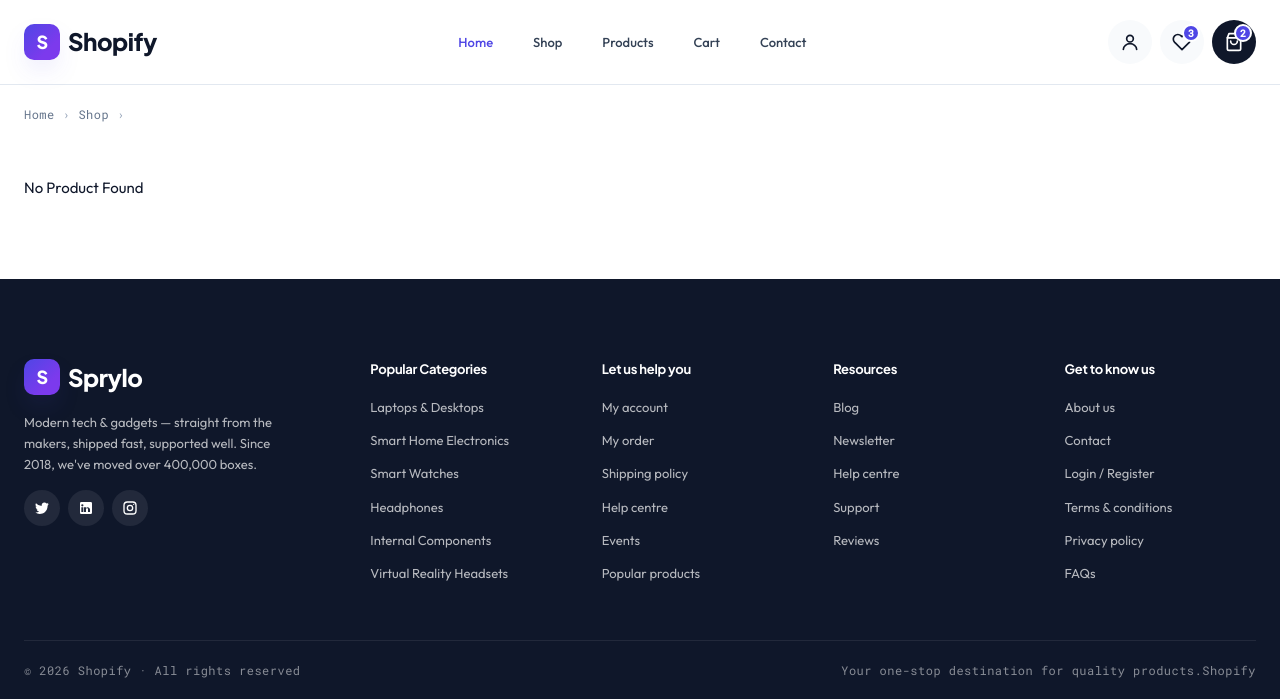
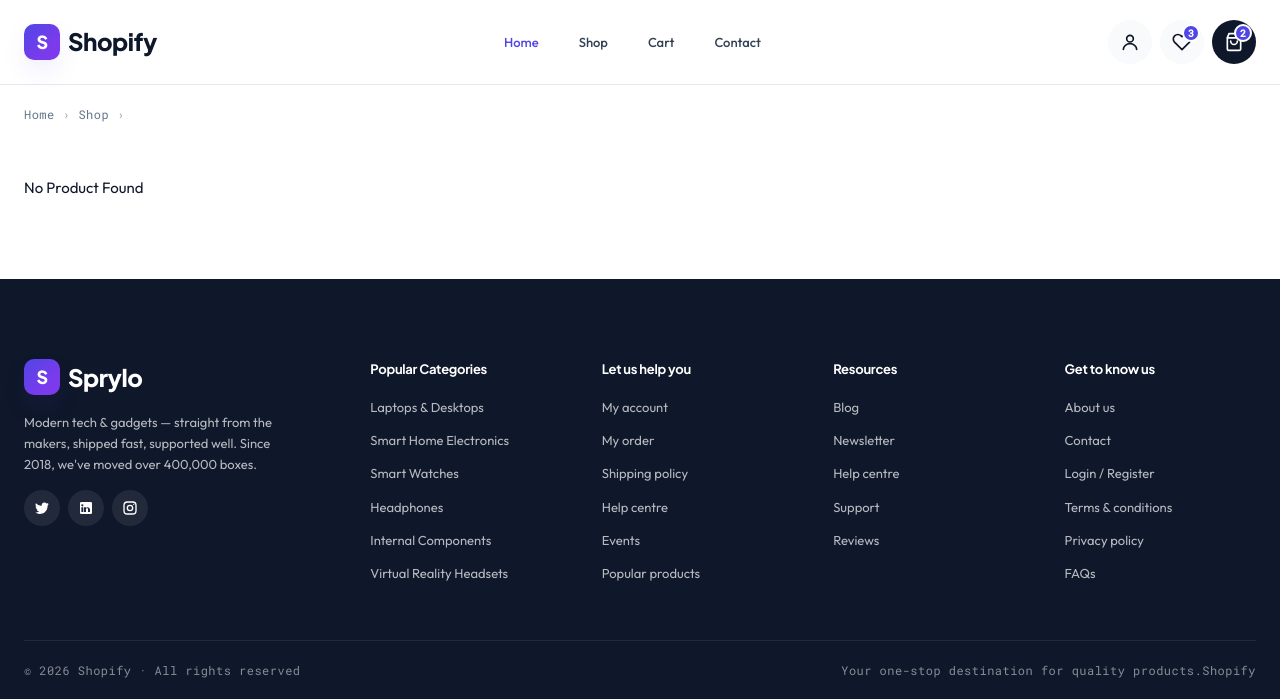
Before and after one commit to rahulrameshm0/Shopify, a Django app: page /products/ in a window 1280 px wide. Shown: the top 699 px of the page. Run offline with Django 4.2, Linux system fonts and the light colour scheme.

Commit message:
product link removed

```diff
--- a/templates/home/navbar-layout.html
+++ b/templates/home/navbar-layout.html
@@ -33,7 +33,6 @@
 
     <a href="{% url 'home' %}">Home</a>
     <a href="{% url 'shop' %}">Shop</a>
-    <a href="{% url 'products' %}">Products</a>
     <a href="{% url 'cart' %}">Cart</a>
     <a href="{% url 'contacts' %}">Contact</a>
     <a href="{% url 'home' %}">Logout</a>
@@ -51,7 +50,6 @@
         <div class="main-nav">
             <a href="{% url 'home' %}" aria-current="page">Home</a>
             <a href="{% url 'shop' %}">Shop</a>
-            <a href="{% url 'products' %}">Products</a>
             <a href="{% url 'cart' %}">Cart</a>
             <a href="{% url 'contacts' %}">Contact</a>
         </div>
```
